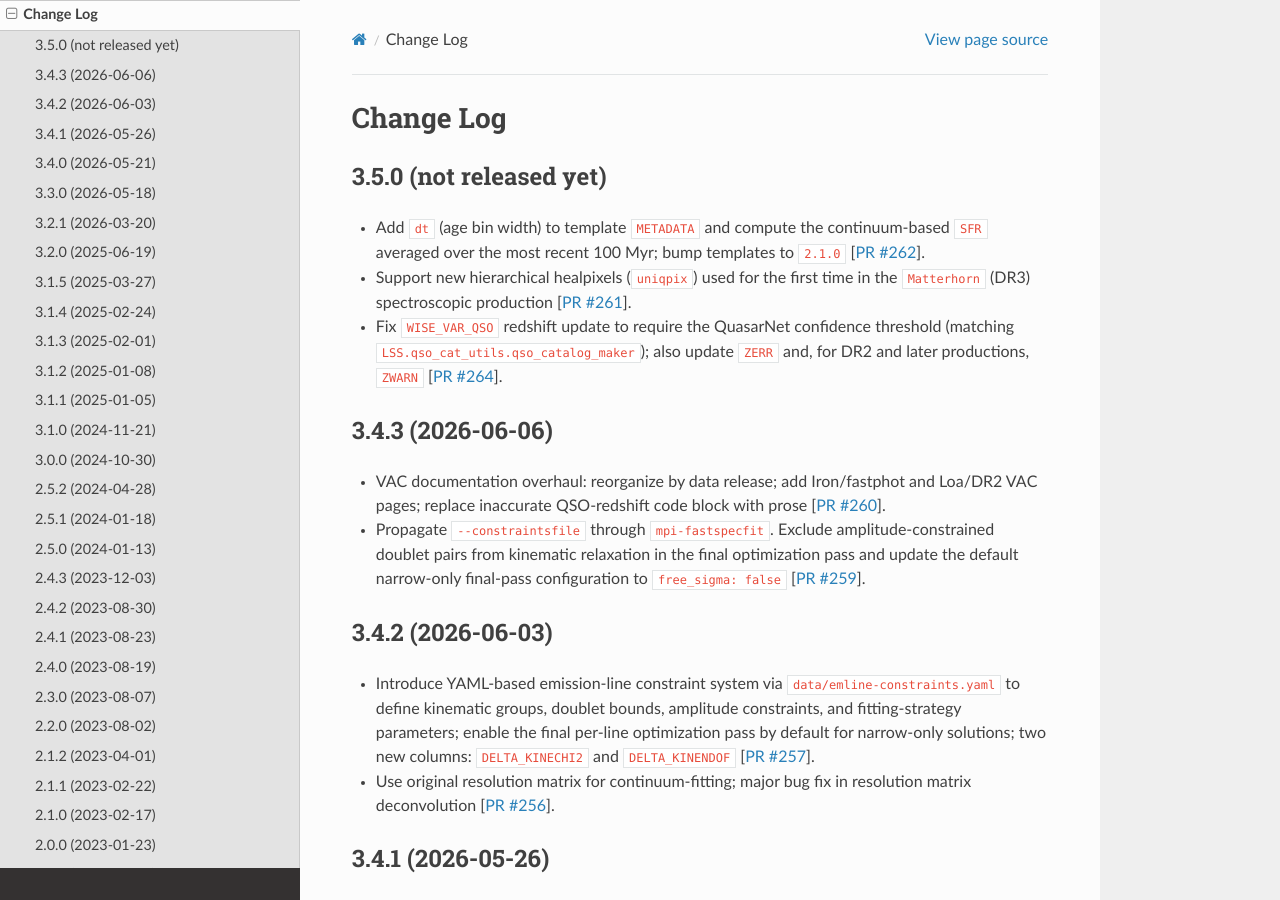
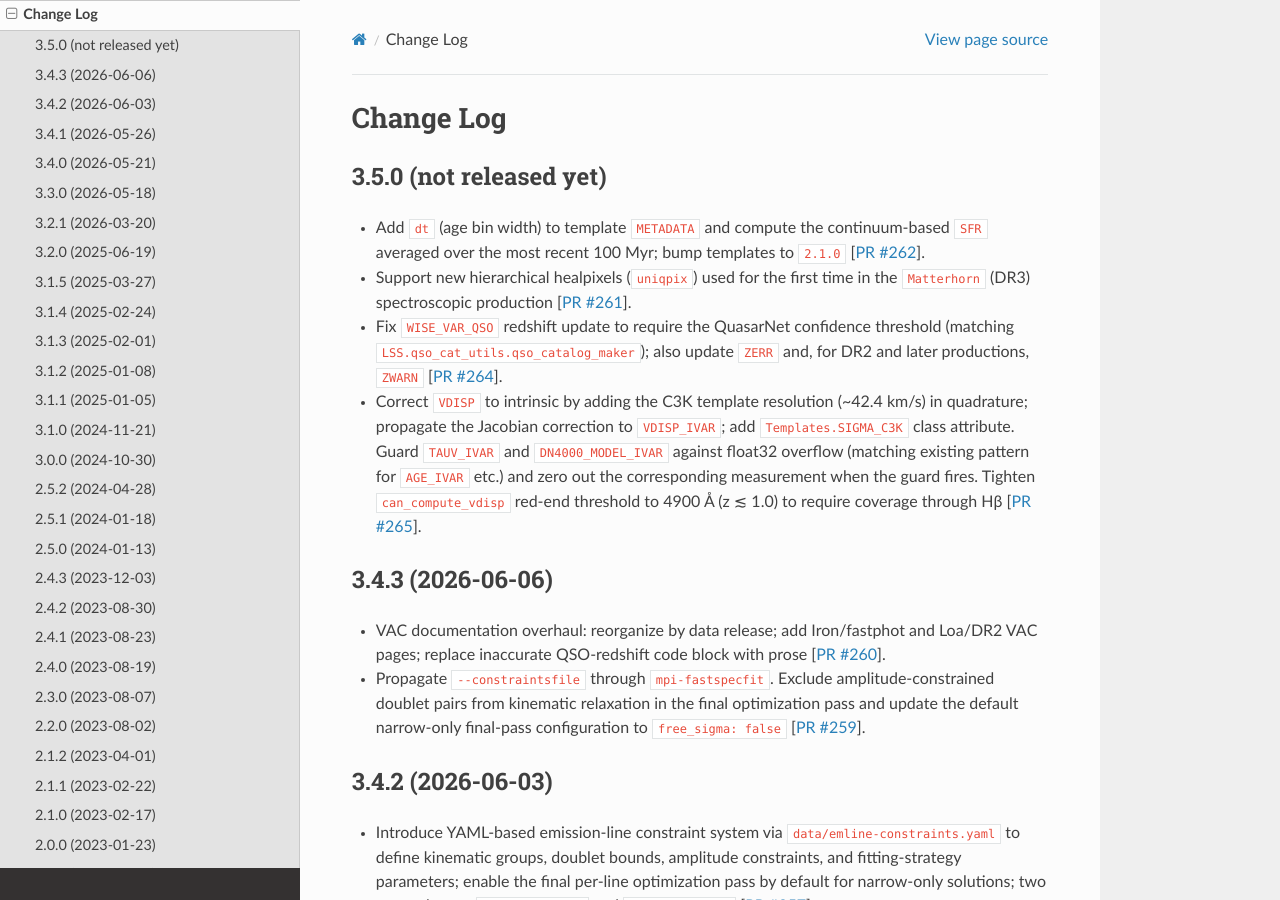
Before and after one commit to desihub/fastspecfit, a Sphinx documentation site: the page built from doc/changes.rst, in a window 1280 px wide and 900 px high. Built offline with Sphinx 7.4.7 and the Read the Docs theme 3.1.0, drawn with Linux system fonts in a browser that asks for light colours; the version number could not be read and is left out.

Commit message:
update change log for PR #265 [ci skip]
Co-Authored-By: Claude Sonnet 4.6 <noreply@anthropic.com>

```diff
--- a/doc/changes.rst
+++ b/doc/changes.rst
@@ -14,7 +14,16 @@ Change Log
 * Fix ``WISE_VAR_QSO`` redshift update to require the QuasarNet confidence
   threshold (matching ``LSS.qso_cat_utils.qso_catalog_maker``); also update
   ``ZERR`` and, for DR2 and later productions, ``ZWARN`` [`PR #264`_].
+* Correct ``VDISP`` to intrinsic by adding the C3K template resolution
+  (~42.4 km/s) in quadrature; propagate the Jacobian correction to
+  ``VDISP_IVAR``; add ``Templates.SIGMA_C3K`` class attribute. Guard
+  ``TAUV_IVAR`` and ``DN4000_MODEL_IVAR`` against float32 overflow
+  (matching existing pattern for ``AGE_IVAR`` etc.) and zero out the
+  corresponding measurement when the guard fires. Tighten
+  ``can_compute_vdisp`` red-end threshold to 4900 Å (z ≲ 1.0) to
+  require coverage through Hβ [`PR #265`_].
 
+.. _`PR #265`: https://github.com/desihub/fastspecfit/pull/265
 .. _`PR #264`: https://github.com/desihub/fastspecfit/pull/264
 .. _`PR #262`: https://github.com/desihub/fastspecfit/pull/262
 .. _`PR #261`: https://github.com/desihub/fastspecfit/pull/261
```
